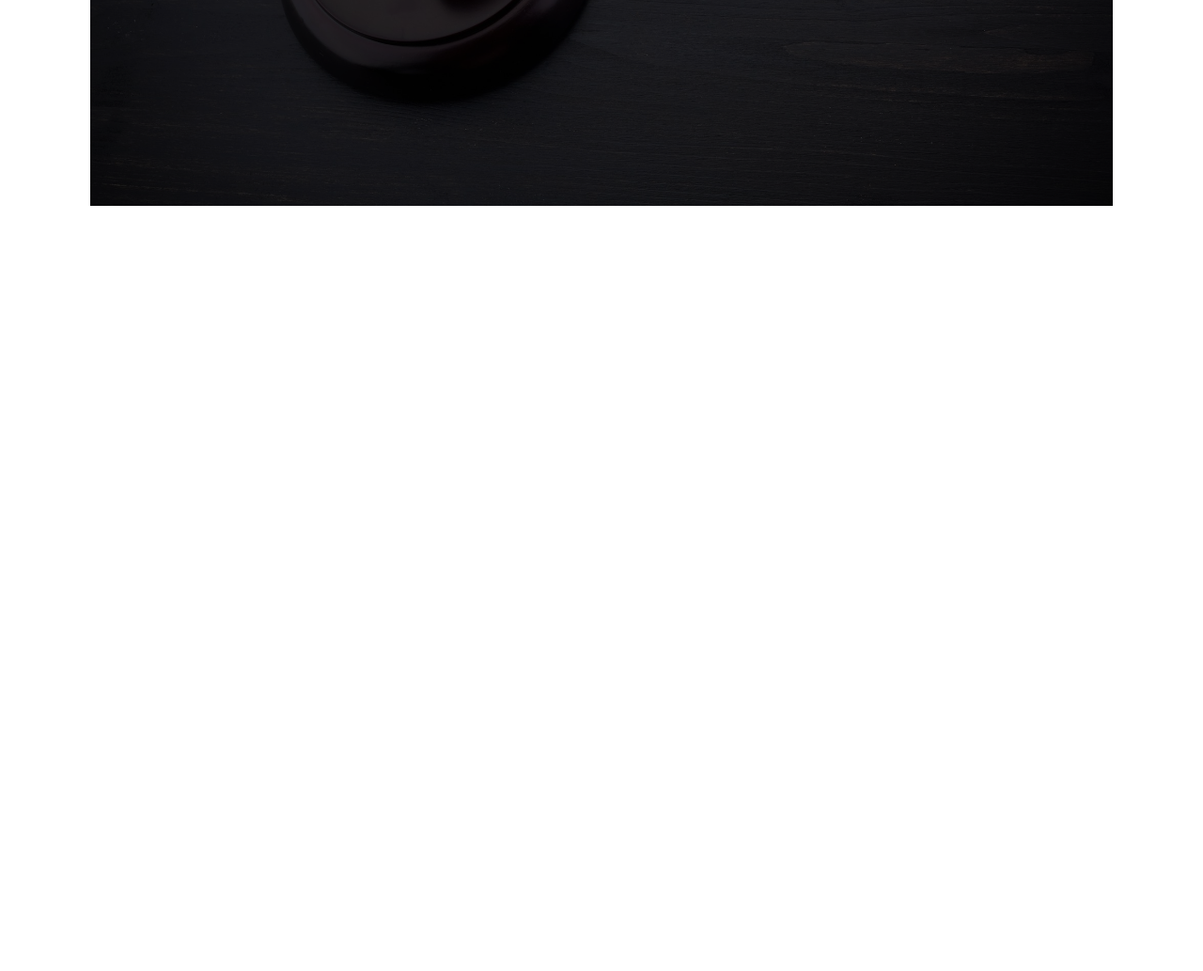
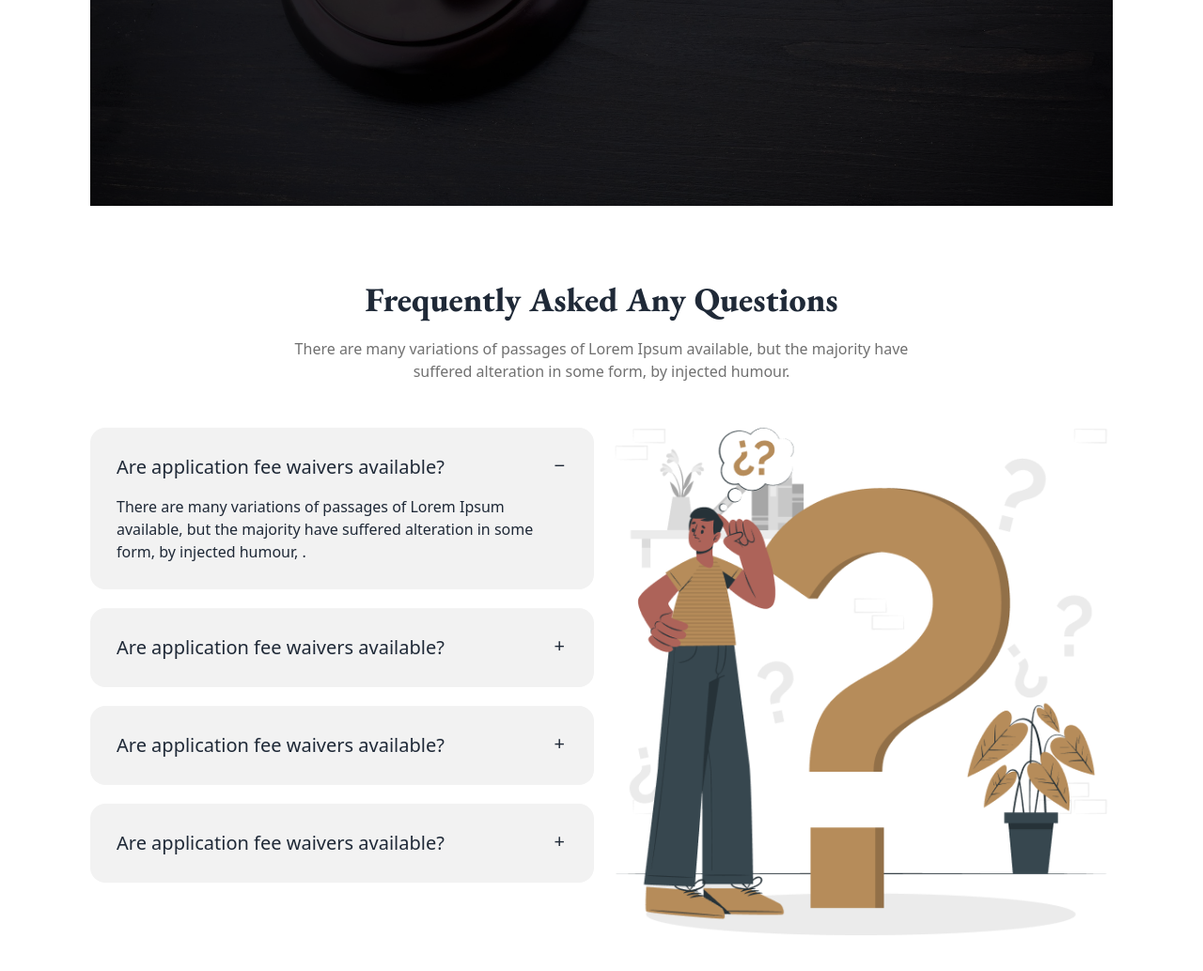
Before and after one commit to Foyez-Ahamed/legal-solution, a plain HTML site: page index.html in a window 1280 px wide. Shown: the part 2635-3668 px from the top of the page at 94% size. Before the commit the page ends 2914 px from the top, so only its background shows below. Drawn offline with nearby package versions, Linux system fonts and the light colour scheme.

Commit message:
frequently asked any question section added

```diff
--- a/index.html
+++ b/index.html
@@ -329,6 +329,77 @@
     <!-- what our client say section -->
 
 
+    <!-- Frequently Asked Any Questions -->
+    <section class="max-w-screen-xl mx-auto px-8 md:px-16 lg:px-24 py-5 my-5 lg:my-10">
+
+      <!-- heading -->
+
+     <div class="text-center">
+      <h1 class="text-2xl lg:text-4xl font-extrabold font-eb-garmond">Frequently Asked Any Questions</h1>
+      <p class="mt-5 text-[#707070]">There are many variations of passages of Lorem Ipsum available, but the majority have <br> suffered alteration in some form, by injected humour.</p>
+      </div>
+
+
+      <!-- frequently section -->
+       <div class="mt-12 flex flex-col-reverse md:flex-row lg:flex-row gap-4 justify-between">
+        <!-- according -->
+        <div class="flex-1">
+
+          <div class="collapse p-3 mb-5 collapse-plus bg-base-200">
+            <input type="radio" name="my-accordion-3" checked="checked" />
+            <div class="collapse-title text-xl font-medium">
+              Are application fee waivers available?
+            </div>
+            <div class="collapse-content">
+              <p>There are many variations of passages of Lorem Ipsum available, but the majority have suffered alteration in some form, by injected humour, . </p>
+            </div>
+          </div>
+
+          <div class="collapse p-3 mb-5 collapse-plus bg-base-200">
+            <input type="radio" name="my-accordion-3" />
+            <div class="collapse-title text-xl font-medium">
+              Are application fee waivers available?
+            </div>
+            <div class="collapse-content">
+              <p>There are many variations of passages of Lorem Ipsum available, but the majority have suffered alteration in some form, by injected humour, .</p>
+            </div>
+          </div>
+
+          <div class="collapse p-3 mb-5 collapse-plus bg-base-200">
+            <input type="radio" name="my-accordion-3" />
+            <div class="collapse-title text-xl font-medium">
+              Are application fee waivers available?
+            </div>
+            <div class="collapse-content">
+              <p>There are many variations of passages of Lorem Ipsum available, but the majority have suffered alteration in some form, by injected humour, .</p>
+            </div>
+          </div>
+
+          <div class="collapse p-3 mb-5 collapse-plus bg-base-200">
+            <input type="radio" name="my-accordion-3" />
+            <div class="collapse-title text-xl font-medium">
+              Are application fee waivers available?
+            </div>
+            <div class="collapse-content">
+              <p>There are many variations of passages of Lorem Ipsum available, but the majority have suffered alteration in some form, by injected humour, .</p>
+            </div>
+          </div>
+
+        </div>
+
+        <!-- image -->
+        <div class="flex-1">
+          <img src="./images/faq.png" alt="">
+        </div>
+       </div>
+      <!-- frequently section -->
+
+
+
+    </section>
+    <!-- Frequently Asked Any Questions -->
+
+
    </main>
    <!-- main section end here -->
 
```
